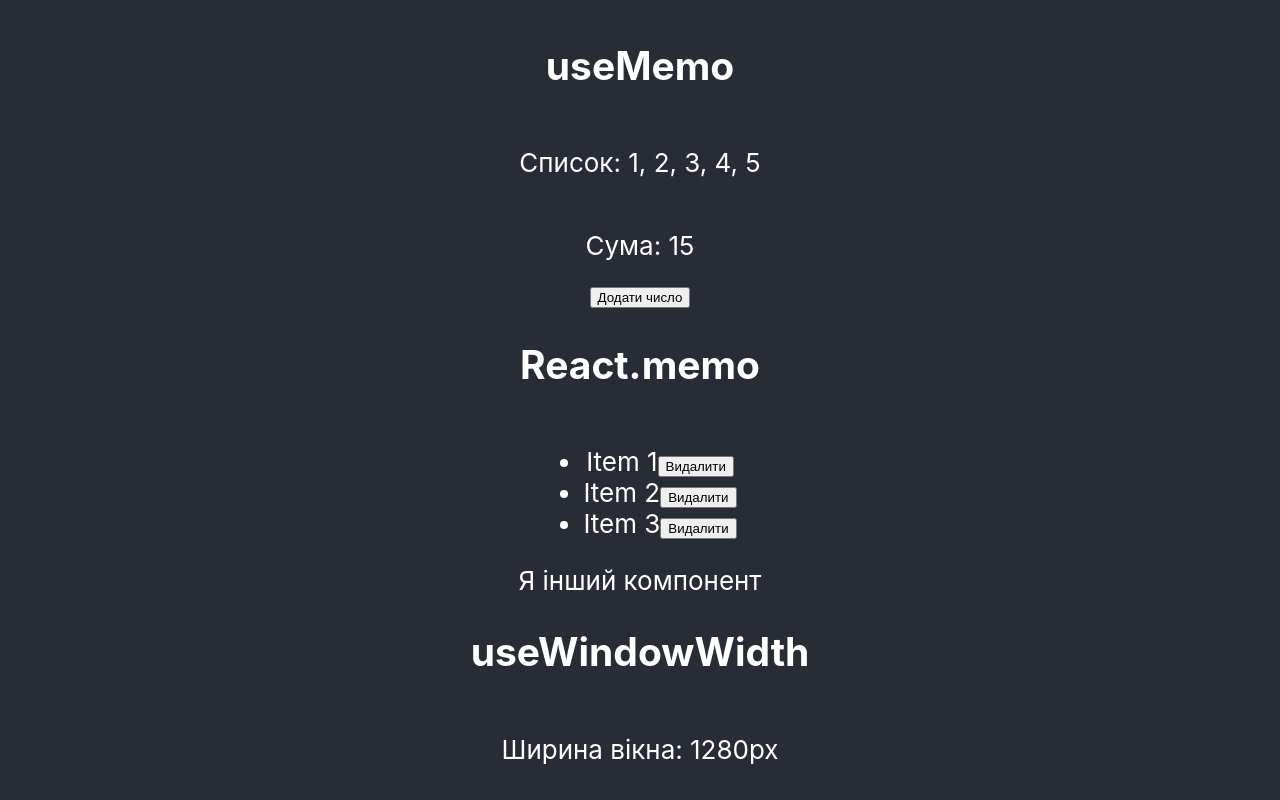
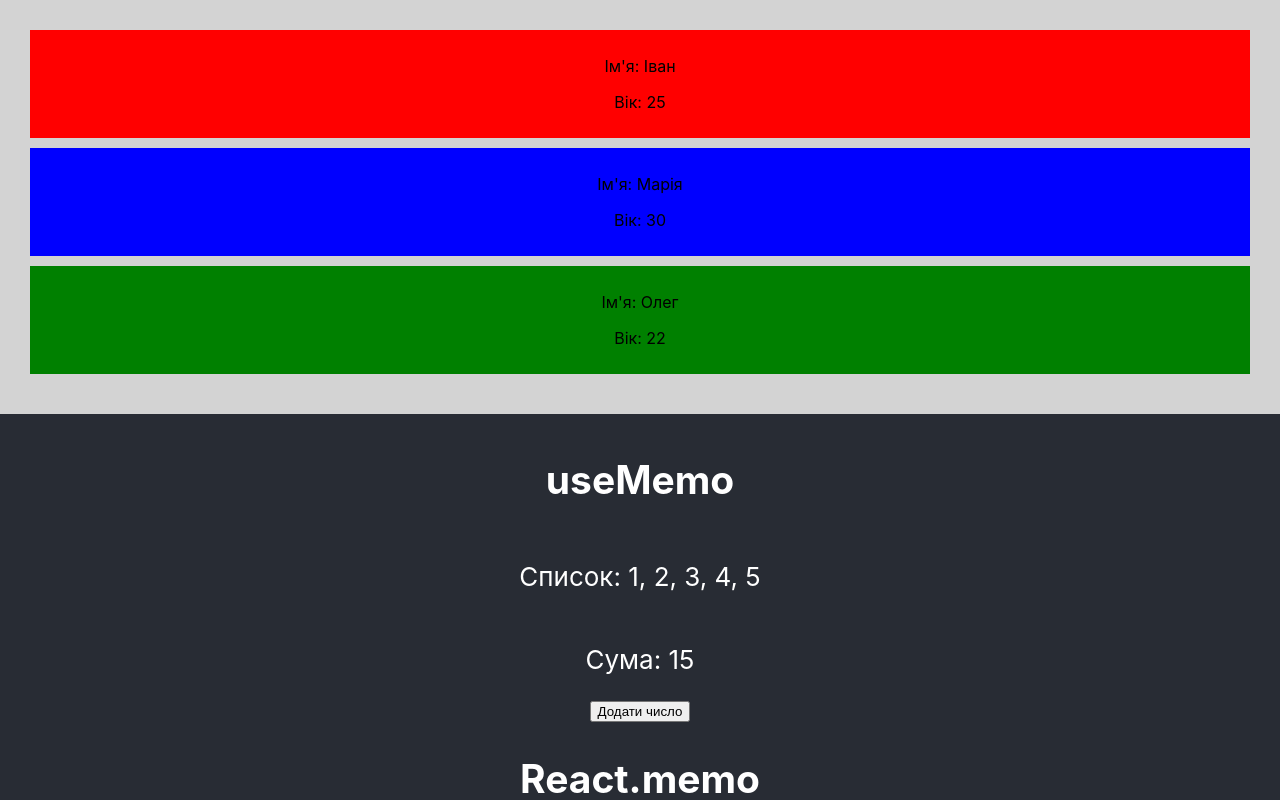
Before and after one commit to elena1964synyshyn/huck, a React (Create React App) app in the folder my-app/: page / in a window 1280 px wide. Shown: the top 800 px of the page. Built offline with nearby package versions, Linux system fonts and the light colour scheme.

Commit message:
add folders and files js and update app.js

```diff
--- a/my-app/src/App.js
+++ b/my-app/src/App.js
@@ -12,8 +12,8 @@
 //   };
 //   console.log(headerRef.current);
 //   return (
-//     <div className="App">
-//       <header className="App-header">
+//     <div className="app">
+//       <header className="app-header">
 //         <input ref={inputRef} />
 //         <p>{text}</p>
 //         <button onClick={handleFocus}>focus me</button>
@@ -26,8 +26,8 @@
 
 import { useMemo, useState, memo, useEffect } from 'react';
 import './App.css';
+import PersonList from './PersonList/PersonList';
 
-// Кастомний хук
 function useWindowWidth() {
   const [width, setWidth] = useState(window.innerWidth);
 
@@ -40,14 +40,12 @@ function useWindowWidth() {
   return width;
 }
 
-// Компонент без ререндеру
 const SideComponent = memo(() => {
   console.log('SideComponent рендер');
   return <div>Я інший компонент</div>;
 });
 
 function App() {
-  // useMemo
   const [list, setList] = useState([1, 2, 3, 4, 5]);
   const sum = useMemo(() => {
     return list.reduce((acc, num) => acc + num, 0);
@@ -57,24 +55,23 @@ function App() {
     setList([...list, Math.floor(Math.random() * 10)]);
   };
 
-  // React.memo
   const [items, setItems] = useState(['Item 1', 'Item 2', 'Item 3']);
   const removeItem = index => {
     setItems(items.filter((_, i) => i !== index));
   };
 
-  // useWindowWidth
   const width = useWindowWidth();
 
   return (
     <div className="App">
+      <PersonList />
       <header className="App-header">
-        <h2> useMemo</h2>
+        <h2>useMemo</h2>
         <p>Список: {list.join(', ')}</p>
         <p>Сума: {sum}</p>
         <button onClick={addNumber}>Додати число</button>
 
-        <h2> React.memo</h2>
+        <h2>React.memo</h2>
         <ul>
           {items.map((item, index) => (
             <li key={index}>
@@ -85,7 +82,7 @@ function App() {
         </ul>
         <SideComponent />
 
-        <h2> useWindowWidth</h2>
+        <h2>useWindowWidth</h2>
         <p>Ширина вікна: {width}px</p>
       </header>
     </div>
--- /dev/null
+++ b/my-app/src/PersonList/PersonList.js
@@ -0,0 +1,16 @@
+import { PERSONS } from '../utils';
+import PersonListitem from '../PersonListitem/PersonListitem';
+const styles = {
+  container: { padding: 30, backgroundColor: 'lightgray' },
+};
+const PersonList = () => {
+  return (
+    <div style={styles.container}>
+      {PERSONS.map(person => (
+        <PersonListitem key={person.id} person={person} />
+      ))}
+    </div>
+  );
+};
+
+export default PersonList;
--- /dev/null
+++ b/my-app/src/PersonListitem/PersonListitem.js
@@ -0,0 +1,12 @@
+const PersonListitem = ({ person }) => {
+  return (
+    <div
+      style={{ backgroundColor: person.color, padding: 10, marginBottom: 10 }}
+    >
+      <p>Ім'я: {person.name}</p>
+      <p>Вік: {person.age}</p>
+    </div>
+  );
+};
+
+export default PersonListitem;
--- /dev/null
+++ b/my-app/src/utils.js
@@ -0,0 +1,5 @@
+export const PERSONS = [
+  { id: 1, name: 'Іван', age: 25, color: 'red' },
+  { id: 2, name: 'Марія', age: 30, color: 'blue' },
+  { id: 3, name: 'Олег', age: 22, color: 'green' },
+];
```
